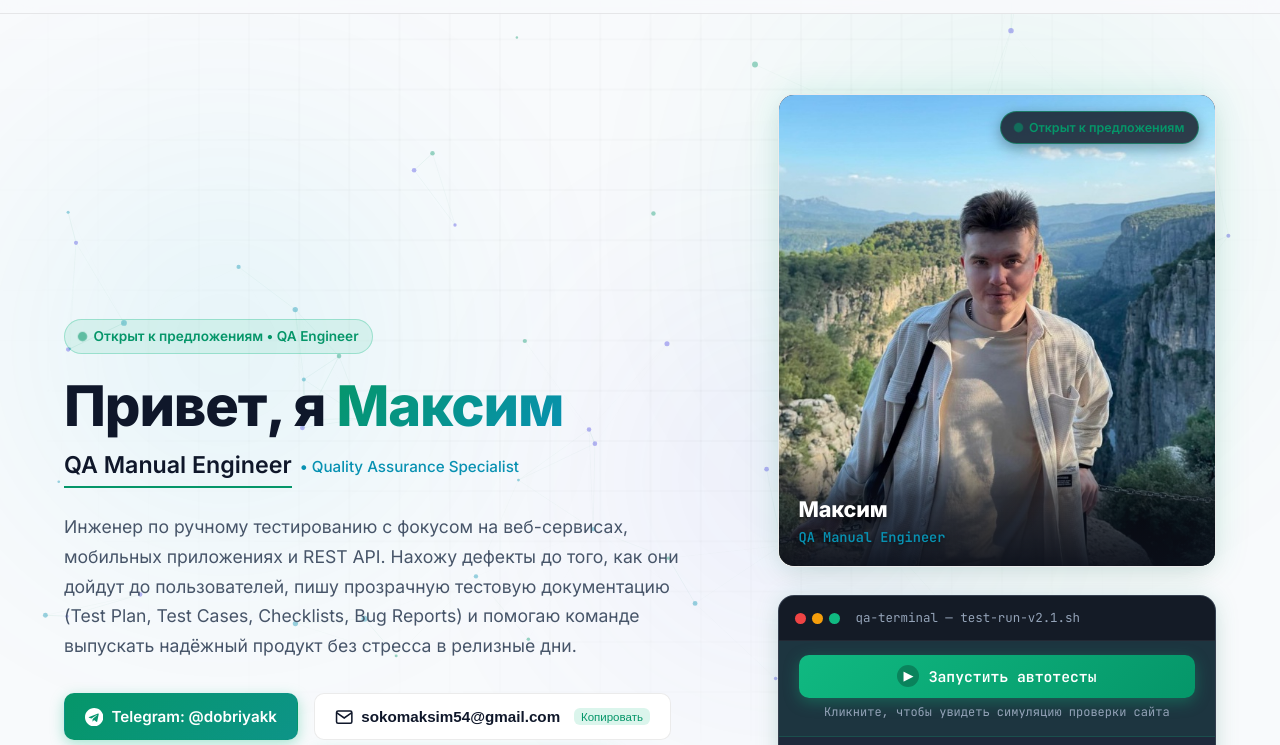
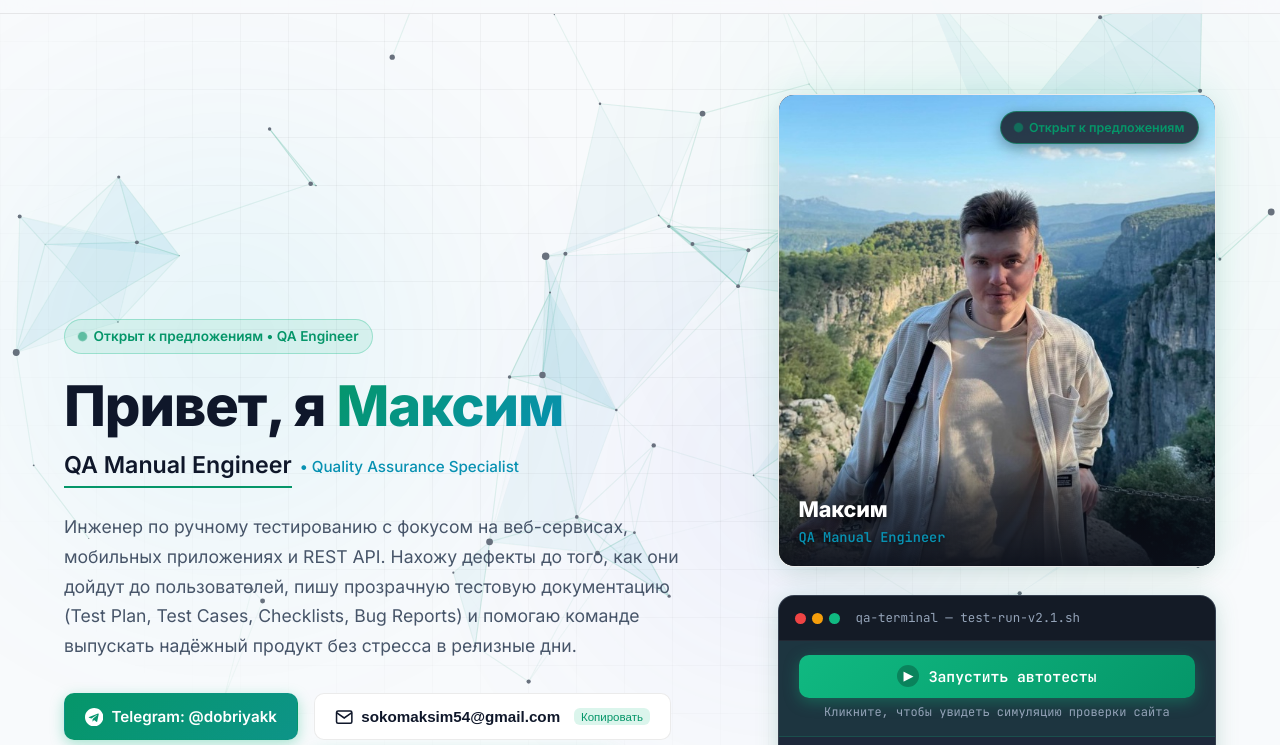
Before and after one commit to nightfayer/qa-resume, a website: page index.html in a window 1280 px wide. Both pictures are taken after a click on the button "Переключить тему". Shown: the part 55-800 px from the top of the page. Drawn offline with Linux system fonts and the light colour scheme.

Commit message:
feat: implement nova-app.eu style geometric mesh constellation animation with mouse orbit

```diff
--- a/app.js
+++ b/app.js
@@ -643,55 +643,44 @@ function initTerminalRunner() {
   });
 }
 
-// --- Interactive Background Constellation Canvas ---
+// --- Nova-style Constellation & Geometric Mesh Canvas Engine ---
 function initBackgroundCanvas() {
   const canvas = document.getElementById('bgCanvas');
   if (!canvas) return;
 
-  const ctx = canvas.getContext('2d');
+  const ctx = canvas.getContext('2d', { alpha: true });
   if (!ctx) return;
 
   let width = 0;
   let height = 0;
 
   function resizeCanvas() {
-    width = window.innerWidth || document.documentElement.clientWidth || 1200;
-    height = window.innerHeight || document.documentElement.clientHeight || 800;
-
-    // Set internal resolution directly matching CSS pixels for universal 1:1 crisp rendering
-    canvas.width = width;
-    canvas.height = height;
-    canvas.style.width = width + 'px';
-    canvas.style.height = height + 'px';
+    width = canvas.width = window.innerWidth || document.documentElement.clientWidth || 1200;
+    height = canvas.height = window.innerHeight || document.documentElement.clientHeight || 800;
   }
 
   resizeCanvas();
 
-  // Adaptive particle count based on screen size
-  const isMobile = width < 768;
-  const particleCount = isMobile ? 32 : 65;
-  const maxDistance = isMobile ? 100 : 145;
-  const mouseRadius = isMobile ? 120 : 180;
+  const isMobile = window.innerWidth < 768;
+  const numNodes = isMobile ? 38 : 75;
 
-  const mouse = {
-    x: null,
-    y: null
-  };
+  let mouse = { x: -1000, y: -1000, speed: 0 };
+  let lastMouse = { x: -1000, y: -1000 };
+  let mouseConnectionStrength = 0;
 
-  const updateMouse = (clientX, clientY) => {
+  const handlePointerMove = (clientX, clientY) => {
     mouse.x = clientX;
     mouse.y = clientY;
   };
 
-  window.addEventListener('mousemove', (e) => updateMouse(e.clientX, e.clientY), { passive: true });
+  window.addEventListener('mousemove', (e) => handlePointerMove(e.clientX, e.clientY), { passive: true });
+  window.addEventListener('mouseout', () => { mouse.x = -1000; mouse.y = -1000; });
   window.addEventListener('touchmove', (e) => {
     if (e.touches && e.touches[0]) {
-      updateMouse(e.touches[0].clientX, e.touches[0].clientY);
+      handlePointerMove(e.touches[0].clientX, e.touches[0].clientY);
     }
   }, { passive: true });
-
-  window.addEventListener('mouseleave', () => { mouse.x = null; mouse.y = null; });
-  window.addEventListener('touchend', () => { mouse.x = null; mouse.y = null; });
+  window.addEventListener('touchend', () => { mouse.x = -1000; mouse.y = -1000; });
 
   let resizeTimeout;
   window.addEventListener('resize', () => {
@@ -701,121 +690,239 @@ function initBackgroundCanvas() {
     }, 100);
   });
 
-  class Particle {
-    constructor() {
-      this.x = Math.random() * width;
-      this.y = Math.random() * height;
-      this.vx = (Math.random() - 0.5) * 0.65;
-      this.vy = (Math.random() - 0.5) * 0.65;
-      this.radius = Math.random() * 1.8 + 1.2;
-      // Assign QA-themed accent colors (Emerald, Cyan, Indigo)
-      const colorTypes = ['emerald', 'cyan', 'indigo'];
-      this.colorType = colorTypes[Math.floor(Math.random() * colorTypes.length)];
+  const nodes = [];
+  for (let i = 0; i < numNodes; i++) {
+    const speedMult = Math.random() * 1.1 + 0.25;
+    const n = {
+      id: i,
+      x: Math.random() * width,
+      y: Math.random() * height,
+      vx: (Math.random() - 0.5) * speedMult,
+      vy: (Math.random() - 0.5) * speedMult,
+      baseVx: 0,
+      baseVy: 0,
+      radius: Math.random() * 1.5 + 0.6,
+      phase: Math.random() * Math.PI * 2,
+      mass: Math.random() * 2 + 0.5,
+      linksCount: 0
+    };
+    n.baseVx = n.vx;
+    n.baseVy = n.vy;
+    nodes.push(n);
+  }
+
+  let lockedNodes = [];
+  let time = 0;
+  let networkLinks = [];
+  const linkKeys = new Set();
+  const pairKey = (a, b) => (a < b ? a * numNodes + b : b * numNodes + a);
+  let running = false;
+  let animationFrameId = null;
+
+  function animate() {
+    ctx.clearRect(0, 0, width, height);
+    time = Date.now() * 0.0015;
+
+    const isDark = document.documentElement.getAttribute('data-theme') === 'dark';
+
+    // Mouse speed & smooth connection strength
+    if (lastMouse.x !== -1000 && mouse.x !== -1000) {
+      const dx = mouse.x - lastMouse.x;
+      const dy = mouse.y - lastMouse.y;
+      mouse.speed = Math.sqrt(dx * dx + dy * dy);
+    }
+    lastMouse.x = mouse.x;
+    lastMouse.y = mouse.y;
+
+    if (mouse.speed < 2.0) {
+      mouseConnectionStrength += 0.02;
+    } else if (mouse.speed > 5.0) {
+      mouseConnectionStrength -= 0.1;
+    }
+    mouseConnectionStrength = Math.max(0, Math.min(1, mouseConnectionStrength));
+
+    nodes.forEach(n => n.linksCount = 0);
+    networkLinks.forEach(l => { l.n1.linksCount++; l.n2.linksCount++; });
+
+    // Link formation with random break distance
+    for (let i = 0; i < numNodes; i++) {
+      for (let j = i + 1; j < numNodes; j++) {
+        const distSq = (nodes[i].x - nodes[j].x) ** 2 + (nodes[i].y - nodes[j].y) ** 2;
+        if (distSq >= 125 ** 2) continue;
+        const key = i * numNodes + j;
+        if (linkKeys.has(key)) continue;
+        linkKeys.add(key);
+        networkLinks.push({
+          n1: nodes[i],
+          n2: nodes[j],
+          key: key,
+          breakDist: 125 + Math.random() * 210,
+          age: 0
+        });
+      }
     }
 
-    update() {
-      this.x += this.vx;
-      this.y += this.vy;
+    networkLinks = networkLinks.filter(l => {
+      l.age++;
+      const distSq = (l.n1.x - l.n2.x) ** 2 + (l.n1.y - l.n2.y) ** 2;
+      if (distSq < l.breakDist ** 2) return true;
+      linkKeys.delete(l.key);
+      return false;
+    });
 
-      // Bounce at screen edges
-      if (this.x < 0 || this.x > width) this.vx *= -1;
-      if (this.y < 0 || this.y > height) this.vy *= -1;
+    // Orbit capture around mouse
+    if (mouse.x > 0 && mouse.y > 0) {
+      lockedNodes = lockedNodes.filter(item => {
+        const d = Math.sqrt((mouse.x - item.node.x) ** 2 + (mouse.y - item.node.y) ** 2);
+        return d < 300;
+      });
 
-      // Soft mouse interaction (gentle attraction / repulse)
-      if (mouse.x !== null && mouse.y !== null) {
-        const dx = mouse.x - this.x;
-        const dy = mouse.y - this.y;
-        const dist = Math.sqrt(dx * dx + dy * dy);
+      if (lockedNodes.length < 3) {
+        const sortedNodes = nodes
+          .map(n => ({
+            node: n,
+            dist: Math.sqrt((mouse.x - n.x) ** 2 + (mouse.y - n.y) ** 2)
+          }))
+          .filter(item => !lockedNodes.find(locked => locked.node === item.node))
+          .sort((a, b) => a.dist - b.dist);
 
-        if (dist < mouseRadius && dist > 1) {
-          const force = (mouseRadius - dist) / mouseRadius;
-          const forceDirX = dx / dist;
-          const forceDirY = dy / dist;
-          // Gentle attraction towards cursor
-          this.x += forceDirX * force * 0.85;
-          this.y += forceDirY * force * 0.85;
+        while (lockedNodes.length < 3 && sortedNodes.length > 0) {
+          const nextNearest = sortedNodes.shift();
+          if (nextNearest.dist < 200) {
+            lockedNodes.push({ node: nextNearest.node });
+          } else {
+            break;
+          }
+        }
+      }
+    } else {
+      lockedNodes = [];
+    }
+
+    // Node physics update
+    nodes.forEach(n => {
+      const isLocked = lockedNodes.find(item => item.node === n);
+      if (!isLocked || mouseConnectionStrength === 0) {
+        n.vx += (n.baseVx - n.vx) * 0.05;
+        n.vy += (n.baseVy - n.vy) * 0.05;
+      }
+
+      n.x += n.vx;
+      n.y += n.vy;
+
+      if (n.x < 0) { n.x = 0; n.vx *= -1; n.baseVx *= -1; }
+      if (n.x > width) { n.x = width; n.vx *= -1; n.baseVx *= -1; }
+      if (n.y < 0) { n.y = 0; n.vy *= -1; n.baseVy *= -1; }
+      if (n.y > height) { n.y = height; n.vy *= -1; n.baseVy *= -1; }
+    });
+
+    // 1. Draw connecting lines with organic pulse
+    ctx.lineWidth = 1.15;
+    networkLinks.forEach(link => {
+      const d1 = (link.n1.x - link.n2.x) ** 2 + (link.n1.y - link.n2.y) ** 2;
+      const pulseLine = (Math.sin(time + link.n1.phase) + Math.sin(time + link.n2.phase) + 2) / 4;
+      const alpha = Math.max(0, (1 - Math.sqrt(d1) / link.breakDist) * pulseLine * (isDark ? 0.75 : 0.45));
+
+      // Emerald / Cyan / Purple cosmic gradient tone
+      ctx.strokeStyle = isDark
+        ? `rgba(16, 185, 129, ${alpha})`
+        : `rgba(5, 150, 105, ${alpha})`;
+      ctx.beginPath();
+      ctx.moveTo(link.n1.x, link.n1.y);
+      ctx.lineTo(link.n2.x, link.n2.y);
+      ctx.stroke();
+    });
+
+    // 2. Draw geometric triangles (faces) between interconnected triplets
+    for (let i = 0; i < networkLinks.length; i++) {
+      const l1 = networkLinks[i];
+      for (let j = i + 1; j < networkLinks.length; j++) {
+        const l2 = networkLinks[j];
+        let shared = null;
+        let u1, u2;
+        if (l1.n1 === l2.n1) { shared = l1.n1; u1 = l1.n2; u2 = l2.n2; }
+        else if (l1.n1 === l2.n2) { shared = l1.n1; u1 = l1.n2; u2 = l2.n1; }
+        else if (l1.n2 === l2.n1) { shared = l1.n2; u1 = l1.n1; u2 = l2.n2; }
+        else if (l1.n2 === l2.n2) { shared = l1.n2; u1 = l1.n1; u2 = l2.n1; }
+
+        if (shared && u1.id > shared.id && u2.id > shared.id && linkKeys.has(pairKey(u1.id, u2.id))) {
+          const pulseFace = Math.sin(time + shared.phase + u1.phase + u2.phase);
+          if (pulseFace > 0.35) {
+            const alpha = (pulseFace - 0.35) * (isDark ? 0.22 : 0.12);
+            ctx.fillStyle = isDark
+              ? `rgba(6, 182, 212, ${alpha})`
+              : `rgba(8, 145, 178, ${alpha})`;
+            ctx.beginPath();
+            ctx.moveTo(shared.x, shared.y);
+            ctx.lineTo(u1.x, u1.y);
+            ctx.lineTo(u2.x, u2.y);
+            ctx.closePath();
+            ctx.fill();
+          }
         }
       }
     }
 
-    draw(theme) {
+    // 3. Draw mouse gravitational orbit lines and forces
+    lockedNodes.forEach((item, index) => {
+      const n = item.node;
+      const dist = Math.sqrt((mouse.x - n.x) ** 2 + (mouse.y - n.y) ** 2);
+      const targetDist = 50 + index * 40;
+
+      if (mouseConnectionStrength > 0) {
+        ctx.beginPath();
+        ctx.moveTo(mouse.x, mouse.y);
+        ctx.lineTo(n.x, n.y);
+        const alpha = Math.max(0, 1 - dist / 300) * 0.55 * mouseConnectionStrength;
+        ctx.strokeStyle = isDark
+          ? `rgba(99, 102, 241, ${alpha})`
+          : `rgba(79, 70, 229, ${alpha})`;
+        ctx.lineWidth = 1.4;
+        ctx.stroke();
+
+        if (dist > 0) {
+          const dx = n.x - mouse.x;
+          const dy = n.y - mouse.y;
+          const angle = Math.atan2(dy, dx);
+          const orbitAngle = angle + (Math.PI / 2);
+          const radialForce = (targetDist - dist) * 0.05 * mouseConnectionStrength;
+          let orbitSpeed = 0.45 * mouseConnectionStrength;
+          if (index === 1) orbitSpeed = -0.45 * mouseConnectionStrength;
+
+          const targetVx = Math.cos(orbitAngle) * orbitSpeed + Math.cos(angle) * radialForce;
+          const targetVy = Math.sin(orbitAngle) * orbitSpeed + Math.sin(angle) * radialForce;
+          n.vx += (targetVx - n.vx) * 0.08 * mouseConnectionStrength;
+          n.vy += (targetVy - n.vy) * 0.08 * mouseConnectionStrength;
+        }
+      }
+    });
+
+    // 4. Draw glowing nodes
+    nodes.forEach(n => {
+      const drawRad = n.mass ? n.radius * (n.mass * 0.8) : n.radius;
       ctx.beginPath();
-      ctx.arc(this.x, this.y, this.radius, 0, Math.PI * 2);
+      ctx.arc(n.x, n.y, drawRad, 0, Math.PI * 2);
+      ctx.fillStyle = isDark ? '#e6edf3' : '#1e293b';
+      ctx.fill();
+    });
 
-      const isDark = theme === 'dark';
-      if (this.colorType === 'emerald') {
-        ctx.fillStyle = isDark ? 'rgba(16, 185, 129, 0.75)' : 'rgba(5, 150, 105, 0.6)';
-      } else if (this.colorType === 'cyan') {
-        ctx.fillStyle = isDark ? 'rgba(6, 182, 212, 0.75)' : 'rgba(8, 145, 178, 0.6)';
-      } else {
-        ctx.fillStyle = isDark ? 'rgba(99, 102, 241, 0.75)' : 'rgba(79, 70, 229, 0.6)';
-      }
-      ctx.fill();
-    }
+    animationFrameId = requestAnimationFrame(animate);
   }
 
-  const particles = Array.from({ length: particleCount }, () => new Particle());
-
-  let animationFrameId = null;
-
-  function render() {
-    ctx.clearRect(0, 0, width, height);
-
-    const isDark = document.documentElement.getAttribute('data-theme') === 'dark';
-
-    // 1. Update and draw nodes
-    for (let i = 0; i < particles.length; i++) {
-      particles[i].update();
-      particles[i].draw(isDark ? 'dark' : 'light');
-    }
-
-    // 2. Draw connecting lines between close particles
-    for (let i = 0; i < particles.length; i++) {
-      for (let j = i + 1; j < particles.length; j++) {
-        const dx = particles[i].x - particles[j].x;
-        const dy = particles[i].y - particles[j].y;
-        const dist = Math.sqrt(dx * dx + dy * dy);
-
-        if (dist < maxDistance) {
-          const alpha = (1 - dist / maxDistance) * (isDark ? 0.22 : 0.14);
-          ctx.beginPath();
-          ctx.moveTo(particles[i].x, particles[i].y);
-          ctx.lineTo(particles[j].x, particles[j].y);
-          ctx.strokeStyle = isDark ? `rgba(16, 185, 129, ${alpha})` : `rgba(5, 150, 105, ${alpha})`;
-          ctx.lineWidth = 0.85;
-          ctx.stroke();
-        }
-      }
-
-      // Connect to mouse cursor
-      if (mouse.x !== null && mouse.y !== null) {
-        const dx = mouse.x - particles[i].x;
-        const dy = mouse.y - particles[i].y;
-        const dist = Math.sqrt(dx * dx + dy * dy);
-
-        if (dist < mouseRadius) {
-          const alpha = (1 - dist / mouseRadius) * (isDark ? 0.38 : 0.25);
-          ctx.beginPath();
-          ctx.moveTo(particles[i].x, particles[i].y);
-          ctx.lineTo(mouse.x, mouse.y);
-          ctx.strokeStyle = isDark ? `rgba(6, 182, 212, ${alpha})` : `rgba(8, 145, 178, ${alpha})`;
-          ctx.lineWidth = 1.1;
-          ctx.stroke();
-        }
-      }
-    }
-
-    animationFrameId = requestAnimationFrame(render);
+  function start() {
+    if (running) return;
+    running = true;
+    animationFrameId = requestAnimationFrame(animate);
   }
 
-  // Handle visibility change so inactive tabs don't waste CPU and restart cleanly when focused
   document.addEventListener('visibilitychange', () => {
     if (document.hidden) {
       if (animationFrameId) cancelAnimationFrame(animationFrameId);
+      running = false;
     } else {
-      animationFrameId = requestAnimationFrame(render);
+      start();
     }
   });
 
-  render();
+  start();
 }
--- a/styles.css
+++ b/styles.css
@@ -92,7 +92,7 @@ body {
   transition: background-color 0.3s ease, color 0.3s ease;
 }
 
-/* Background Ambient Glows & Cyber Canvas */
+/* Background Ambient Glows & Nova Constellation Canvas */
 .bg-decoration {
   position: fixed;
   inset: 0;
@@ -101,48 +101,36 @@ body {
   overflow: hidden;
 }
 
-/* Interactive Constellation Canvas */
+/* Nova-style Canvas */
 .bg-canvas {
   position: absolute;
   inset: 0;
   width: 100%;
   height: 100%;
-  pointer-events: none; /* allows scroll and interaction everywhere */
+  pointer-events: none;
   z-index: 2;
-  opacity: 0.85;
+  opacity: 1;
   transition: opacity 0.5s ease;
 }
 
-/* Subtle Blueprint Engineering Grid */
+/* Subtle Blueprint Grid with Cosmic Radial Mask */
 .bg-grid-overlay {
   position: absolute;
   inset: 0;
   background-image:
-    linear-gradient(to right, rgba(255, 255, 255, 0.03) 1px, transparent 1px),
-    linear-gradient(to bottom, rgba(255, 255, 255, 0.03) 1px, transparent 1px);
-  background-size: 50px 50px;
-  -webkit-mask-image: radial-gradient(circle at 50% 30%, #000000 30%, transparent 85%);
-  mask-image: radial-gradient(circle at 50% 30%, #000000 30%, transparent 85%);
+    linear-gradient(to right, rgba(255, 255, 255, 0.025) 1px, transparent 1px),
+    linear-gradient(to bottom, rgba(255, 255, 255, 0.025) 1px, transparent 1px);
+  background-size: 48px 48px;
+  -webkit-mask-image: radial-gradient(ellipse at 50% 30%, #000000 40%, transparent 85%);
+  mask-image: radial-gradient(ellipse at 50% 30%, #000000 40%, transparent 85%);
   z-index: 1;
   pointer-events: none;
-  -webkit-animation: gridDrift 40s linear infinite alternate;
-  animation: gridDrift 40s linear infinite alternate;
 }
 
 [data-theme="light"] .bg-grid-overlay {
   background-image:
     linear-gradient(to right, rgba(0, 0, 0, 0.035) 1px, transparent 1px),
     linear-gradient(to bottom, rgba(0, 0, 0, 0.035) 1px, transparent 1px);
-}
-
-@-webkit-keyframes gridDrift {
-  0% { -webkit-transform: translateY(0px) scale(1); transform: translateY(0px) scale(1); }
-  100% { -webkit-transform: translateY(-25px) scale(1.02); transform: translateY(-25px) scale(1.02); }
-}
-
-@keyframes gridDrift {
-  0% { -webkit-transform: translateY(0px) scale(1); transform: translateY(0px) scale(1); }
-  100% { -webkit-transform: translateY(-25px) scale(1.02); transform: translateY(-25px) scale(1.02); }
 }
 
 /* Floating Ambient Aura Spheres */
```
